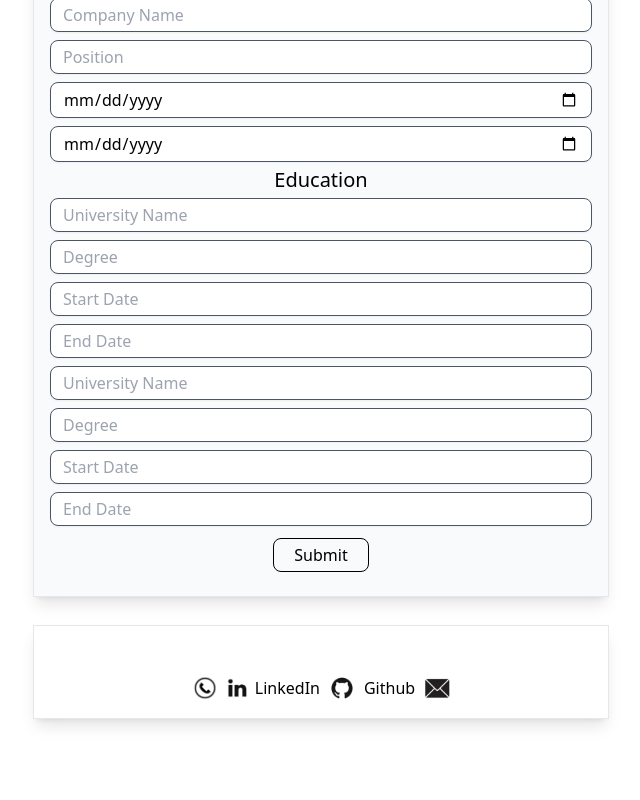
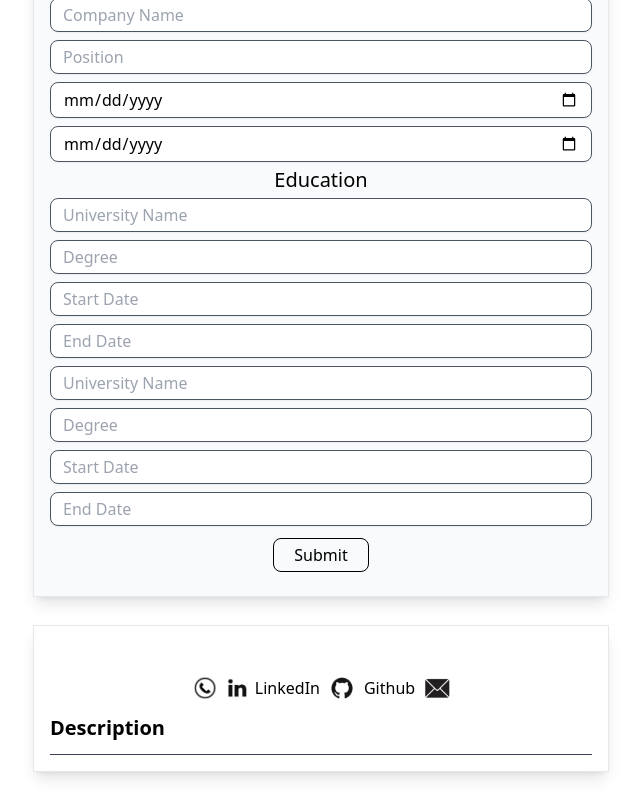
Before and after one commit to gweryf/cv-builder, a React (Vite) app: page / in a window 1280 px wide. Shown: the part 1033-1833 px from the top of the page, without its empty margins (319-959 px from the left). Before the commit the page ends 1780 px from the top, so only its background shows below. Built offline with nearby package versions, Linux system fonts and the light colour scheme.

Commit message:
styled thre description for the cv

```diff
--- a/src/components/canvas.jsx
+++ b/src/components/canvas.jsx
@@ -8,9 +8,13 @@ import email from "../assets/email.png"
 function Canvas(props){
     return(
         <div className=" mx-auto border p-4 max-w-xl max-h-xl shadow-lg my-7">
+
+            {/* Name */}
             <div className=" text-4xl font-bold p-4 text-center">
                 {props.contracts.name}
             </div>
+
+            {/* Contact Details */}
             <div className=" flex gap-2 items-center justify-center">
                 <img src={phone} className=" w-7" alt="" />
                 {props.contracts.phone}
@@ -25,12 +29,16 @@ function Canvas(props){
                 <img src={email} className=" w-7 h-6" alt="" />
                 {props.contracts.email}
             </div>
-            <div>
 
+            {/* Description */}
+            <div className=" text-xl font-semibold py-3 border-b border-gray-700">
+                Description
             </div>
             <div>
+                {props.contracts.descrp}
+            </div>
 
-            </div>
+            {/* Experience */}
             <div>
             </div>
             <div>
```
